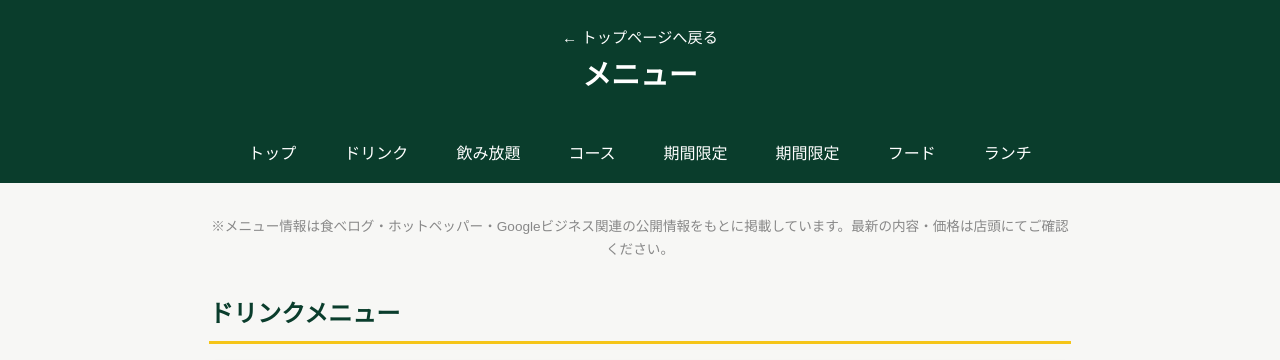
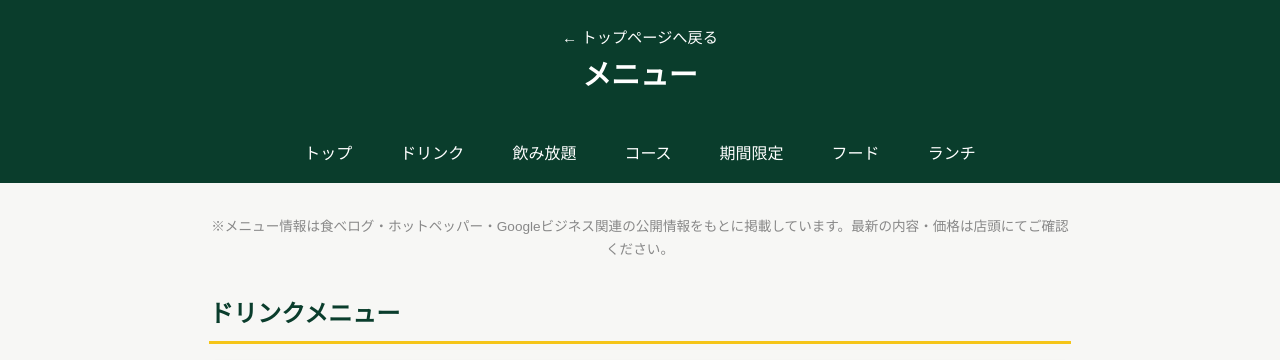
Before and after one commit to buccidai-design/area55, a plain HTML site: page menu.html in a window 1280 px wide. Shown: the top 360 px of the page. Drawn offline with Linux system fonts and the light colour scheme.

Commit message:
Add files via upload

```diff
--- a/menu.html
+++ b/menu.html
@@ -62,7 +62,6 @@
   <a href="#drink">ドリンク</a>
   <a href="#nomihodai">飲み放題</a>
   <a href="#course">コース</a>
-  <a href="#limited">期間限定</a>
   <a href="#limited">期間限定</a>
   <a href="#food">フード</a>
   <a href="#lunch">ランチ</a>
```
